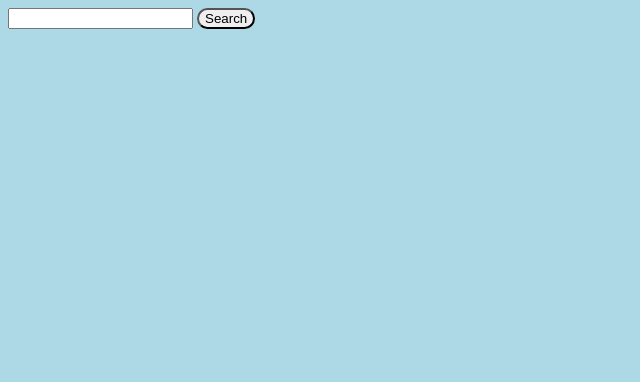
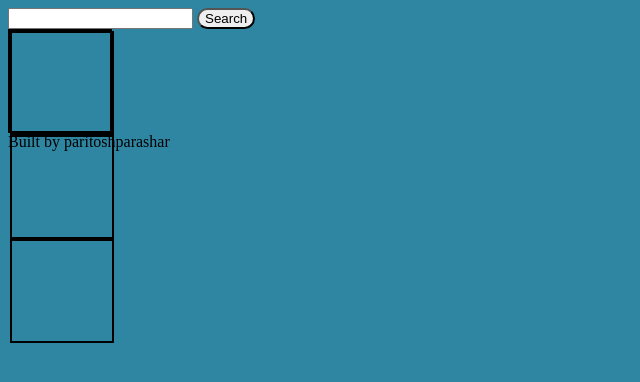
Before and after one commit to paritoshparashar/Weather-App, a website built with webpack: page src/template.html in a window 1280 px wide. Shown: the whole page, without its empty margins (0-640 px from the left). Built offline with nearby package versions, Linux system fonts and the light colour scheme.

Commit message:
Live server running

```diff
--- a/package.json
+++ b/package.json
@@ -4,7 +4,7 @@
   "description": "Weather forecast site using the weather API",
   "main": "index.js",
   "scripts": {
-    "start": "webpack --config webpack.dev.js",
+    "start": "webpack-dev-server --config webpack.dev.js --open ",
     "build": "webpack --config webpack.prod.js"
   },
   "keywords": [],
@@ -16,6 +16,7 @@
     "style-loader": "^3.3.4",
     "webpack": "^5.90.3",
     "webpack-cli": "^5.1.4",
+    "webpack-dev-server": "^5.0.3",
     "webpack-merge": "^5.10.0"
   }
 }
--- a/src/main.css
+++ b/src/main.css
@@ -1,7 +1,13 @@
 body {
-    background: lightblue;
+    background: rgb(47, 134, 163);
 }
 
 button {
     border-radius: 1em;
 }
+
+div {
+    width: 100px;
+    height:100px;
+    border: 2px solid black;
+}
--- a/src/template.html
+++ b/src/template.html
@@ -7,7 +7,23 @@
 
 </head>
 <body>
-    <input type="text" name="city" id="city">
-    <button id="search" onclick="start()">Search</button>
+
+    <header>
+        <input type="text" name="city" id="city">
+        <button id="search" onclick="start()">Search</button>
+    </header>
+
+    <div class="content">
+        <div class="place"></div>
+
+        <div class="forecast">
+
+        </div>
+
+        <div class="weekly-forecast"></div>
+    </div>
+
+    <footer> Built by paritoshparashar</footer>
+
 </body>
 </html>
```
Also changed, not shown: 1 other file.
